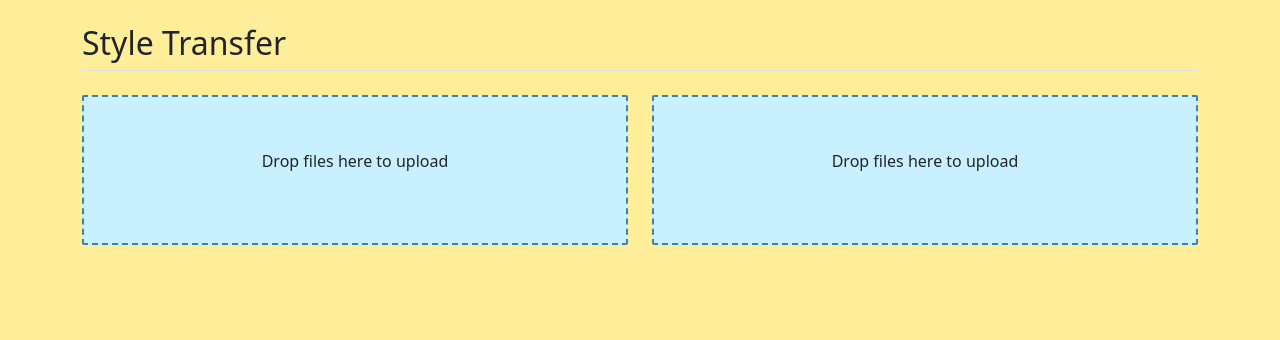
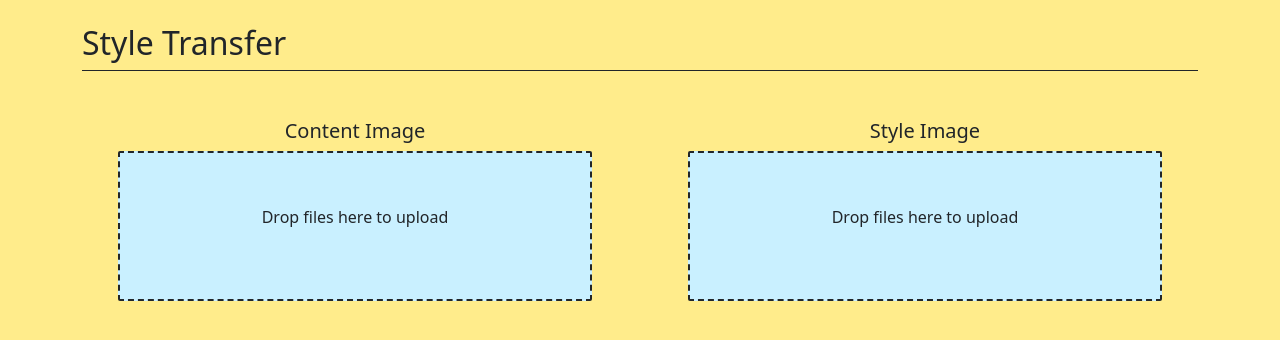
Before and after one commit to nikita-traynin/Style-Transfer, a Flask app: page / in a window 1280 px wide. Shown: the top 340 px of the page. Run offline with Flask 2, Linux system fonts and the light colour scheme; some libraries are stand-ins or nearby versions.

Commit message:
Labeled boxes and made prettier alignment

```diff
--- a/static/css/base.css
+++ b/static/css/base.css
@@ -3,12 +3,12 @@
 }
 
 body {
-  background-color: #ffee99;
+  background-color: #ffec8b;
 }
 
 .dropzone {
   border-radius: 2px;
   border-style: dashed;
-  border-color: #4281a4;
+  border-color: #212529;
   background-color: #c9f0ff;
 }
--- a/templates/home.html
+++ b/templates/home.html
@@ -2,13 +2,21 @@
 
 {% block content %}
 <div class="container-sm py-4">
-  <header class="h2 border-bottom pb-2 mb-4">Style Transfer</header>
+  <header class="h2 border-bottom border-dark pb-2 mb-4">Style Transfer</header>
+  <div class="row pt-4">
+    <div class="col px-5 text-center">
+      <h5>Content Image</h5>
+    </div>
+    <div class="col px-5 text-center">
+      <h5>Style Image</h5>
+    </div>
+  </div>
   <div class="row">
-    <div class="col">
+    <div class="col px-5">
       <form action="/file-upload" class="dropzone">
       </form>
     </div>
-    <div class="col">
+    <div class="col px-5">
       <form action="/file-upload" class="dropzone">
       </form>
     </div>
```
